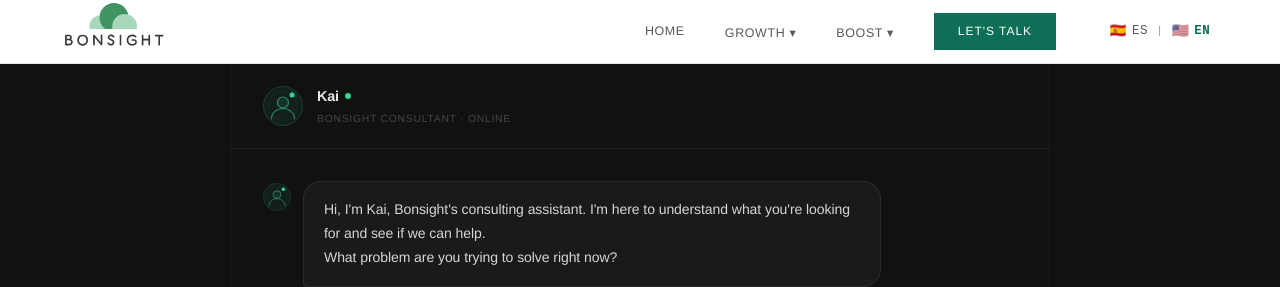
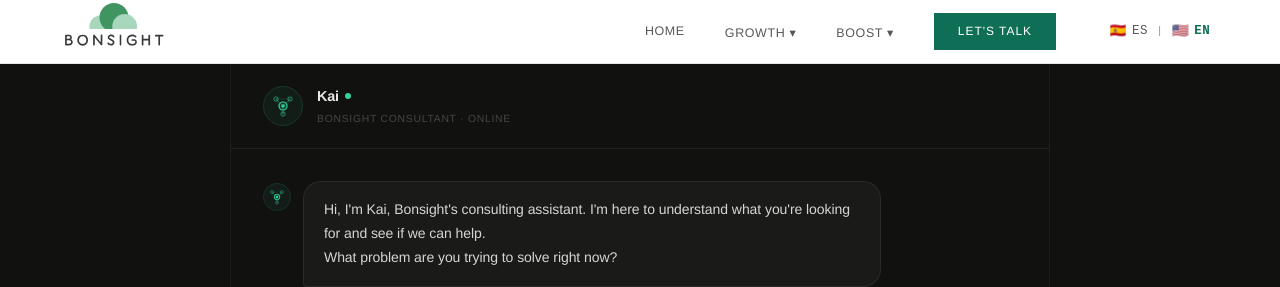
Before and after one commit to bonsight/bonsight-next, a Next.js app: page /en/consulta in a window 1280 px wide. Shown: the top 287 px of the page. Built offline with nearby package versions, Linux system fonts and the light colour scheme.

Commit message:
Web 2.0 Sales chatbot pro

```diff
--- a/app/[locale]/consulta/page.jsx
+++ b/app/[locale]/consulta/page.jsx
@@ -5,6 +5,9 @@ import { usePathname } from 'next/navigation';
 
 const CALENDLY = 'https://calendly.com/rafa-bonsight/30min';
 const WA_NUMBER = '13123509796';
+const MAX_MESSAGES = 20;
+const RESET_HOURS = 24;
+const STORAGE_KEY = 'bsKaiData';
 
 const T = {
   es: {
@@ -15,6 +18,7 @@ const T = {
     ctaWA: 'Escribir por WhatsApp',
     waMsg: 'Hola, vengo del sitio de Bonsight y quisiera continuar la conversación con el equipo.',
     error: 'Algo salió mal. Intenta de nuevo.',
+    limitMsg: 'Has llegado al límite de esta conversación. Para continuar, agenda una llamada o escríbenos por WhatsApp.',
     initialMessage: 'Hola, soy Kai, el asistente de Bonsight. Estoy aquí para entender qué está buscando y ver si podemos ayudarle.\n\n¿Qué problema está intentando resolver en este momento?',
   },
   en: {
@@ -25,6 +29,7 @@ const T = {
     ctaWA: 'Chat on WhatsApp',
     waMsg: 'Hi, I came from the Bonsight website and would like to continue the conversation with the team.',
     error: 'Something went wrong. Please try again.',
+    limitMsg: "You've reached the limit for this conversation. To continue, schedule a call or reach out on WhatsApp.",
     initialMessage: "Hi, I'm Kai, Bonsight's consulting assistant. I'm here to understand what you're looking for and see if we can help.\n\nWhat problem are you trying to solve right now?",
   },
 };
@@ -82,14 +87,20 @@ function renderMessage(text) {
   return result.length ? result : text;
 }
 
-const KaiAvatar = ({ size = 40 }) => (
-  <svg width={size} height={size} viewBox="0 0 40 40" fill="none" xmlns="http://www.w3.org/2000/svg">
-    <circle cx="20" cy="20" r="19.5" fill="rgba(52,211,153,0.07)" stroke="rgba(52,211,153,0.22)" strokeWidth="1"/>
-    <circle cx="20" cy="20" r="14.5" fill="none" stroke="rgba(52,211,153,0.08)" strokeWidth="0.75"/>
-    <circle cx="20" cy="16.5" r="5.5" fill="rgba(52,211,153,0.1)" stroke="rgba(52,211,153,0.6)" strokeWidth="1.2"/>
-    <path d="M8.5 33c0-6.4 5.1-10.5 11.5-10.5S31.5 26.6 31.5 33" stroke="rgba(52,211,153,0.55)" strokeWidth="1.2" strokeLinecap="round" fill="none"/>
-    <circle cx="29" cy="9" r="2.5" fill="#34d399"/>
-    <path d="M29 5.5v1.5M32 7l-1 1M33.5 10h-1.5" stroke="rgba(52,211,153,0.5)" strokeWidth="0.85" strokeLinecap="round"/>
+const KaiAvatar = ({ size = 40, thinking = false }) => (
+  <svg width={size} height={size} viewBox="0 0 40 40" fill="none" xmlns="http://www.w3.org/2000/svg" className={thinking ? 'kai-avatar--thinking' : ''}>
+    <circle cx="20" cy="20" r="19.5" fill="rgba(52,211,153,0.06)" stroke="rgba(52,211,153,0.18)" strokeWidth="1"/>
+    <line x1="13" y1="13" x2="27" y2="13" stroke="rgba(52,211,153,0.18)" strokeWidth="0.9"/>
+    <line x1="13" y1="13" x2="20" y2="28" stroke="rgba(52,211,153,0.18)" strokeWidth="0.9"/>
+    <line x1="27" y1="13" x2="20" y2="28" stroke="rgba(52,211,153,0.18)" strokeWidth="0.9"/>
+    <line x1="13" y1="13" x2="20" y2="20" stroke="rgba(52,211,153,0.38)" strokeWidth="0.9"/>
+    <line x1="27" y1="13" x2="20" y2="20" stroke="rgba(52,211,153,0.38)" strokeWidth="0.9"/>
+    <line x1="20" y1="28" x2="20" y2="20" stroke="rgba(52,211,153,0.38)" strokeWidth="0.9"/>
+    <circle cx="13" cy="13" r="2.2" fill="rgba(52,211,153,0.1)" stroke="rgba(52,211,153,0.5)" strokeWidth="1" className="kai-node kai-node--1"/>
+    <circle cx="27" cy="13" r="2.2" fill="rgba(52,211,153,0.1)" stroke="rgba(52,211,153,0.5)" strokeWidth="1" className="kai-node kai-node--2"/>
+    <circle cx="20" cy="28" r="2.2" fill="rgba(52,211,153,0.1)" stroke="rgba(52,211,153,0.5)" strokeWidth="1" className="kai-node kai-node--3"/>
+    <circle cx="20" cy="20" r="4" fill="rgba(52,211,153,0.15)" stroke="#34d399" strokeWidth="1.2"/>
+    <circle cx="20" cy="20" r="1.8" fill="#34d399" className="kai-dot"/>
   </svg>
 );
 
@@ -111,6 +122,24 @@ const IconWA = () => (
   </svg>
 );
 
+function readStorage() {
+  try {
+    const d = JSON.parse(localStorage.getItem(STORAGE_KEY) || '{}');
+    const expired = d.resetAt && Date.now() > d.resetAt;
+    if (expired) return { count: 0, resetAt: null };
+    return { count: d.count || 0, resetAt: d.resetAt || null };
+  } catch {
+    return { count: 0, resetAt: null };
+  }
+}
+
+function writeStorage(count) {
+  try {
+    const resetAt = Date.now() + RESET_HOURS * 3600 * 1000;
+    localStorage.setItem(STORAGE_KEY, JSON.stringify({ count, resetAt }));
+  } catch {}
+}
+
 export default function ConsultaPage() {
   const pathname = usePathname();
   const locale = pathname?.startsWith('/es') ? 'es' : 'en';
@@ -122,10 +151,18 @@ export default function ConsultaPage() {
   const [input, setInput] = useState('');
   const [loading, setLoading] = useState(false);
   const [showCta, setShowCta] = useState(false);
+  const [limited, setLimited] = useState(false);
   const bottomRef = useRef(null);
   const inputRef = useRef(null);
+  const msgCountRef = useRef(0);
 
   const assistantCount = messages.filter((m) => m.role === 'assistant').length;
+
+  useEffect(() => {
+    const { count } = readStorage();
+    msgCountRef.current = count;
+    if (count >= MAX_MESSAGES) { setLimited(true); setShowCta(true); }
+  }, []);
 
   useEffect(() => {
     bottomRef.current?.scrollIntoView({ behavior: 'smooth' });
@@ -141,7 +178,12 @@ export default function ConsultaPage() {
 
   const send = async (text) => {
     const question = (text || input).trim();
-    if (!question || loading) return;
+    if (!question || loading || limited) return;
+
+    const newCount = msgCountRef.current + 1;
+    msgCountRef.current = newCount;
+    writeStorage(newCount);
+    if (newCount >= MAX_MESSAGES) { setLimited(true); setShowCta(true); }
 
     const newMessages = [...messages, { role: 'user', content: question }];
     setMessages(newMessages);
@@ -164,6 +206,7 @@ export default function ConsultaPage() {
       setMessages((prev) => [...prev, { role: 'assistant', content: t.error }]);
     } finally {
       setLoading(false);
+      setTimeout(() => inputRef.current?.focus(), 50);
     }
   };
 
@@ -172,7 +215,7 @@ export default function ConsultaPage() {
       <div className="consulta-chat">
 
         <div className="consulta-chat-header">
-          <KaiAvatar size={40} />
+          <KaiAvatar size={40} thinking={loading} />
           <div>
             <div className="consulta-chat-name">
               Kai
@@ -199,7 +242,7 @@ export default function ConsultaPage() {
           {loading && (
             <div className="consulta-msg consulta-msg--assistant">
               <div className="consulta-msg-avatar">
-                <KaiAvatar size={28} />
+                <KaiAvatar size={28} thinking={true} />
               </div>
               <div className="consulta-bubble consulta-bubble--loading">
                 <span /><span /><span />
@@ -210,6 +253,9 @@ export default function ConsultaPage() {
           <div ref={bottomRef} />
         </div>
 
+        {limited ? (
+          <div className="consulta-limit">{t.limitMsg}</div>
+        ) : (
           <div className="consulta-footer">
             <input
               ref={inputRef}
@@ -228,6 +274,7 @@ export default function ConsultaPage() {
               <IconSend />
             </button>
           </div>
+        )}
 
         {showCta && (
           <div className="consulta-cta">
--- a/app/globals.css
+++ b/app/globals.css
@@ -819,6 +819,13 @@ a.svc-card { text-decoration: none; color: inherit; }
 .consulta-bubble--loading span{width:5px;height:5px;border-radius:50%;background:rgba(52,211,153,0.4);animation:chatDot 1.3s ease-in-out infinite}
 .consulta-bubble--loading span:nth-child(2){animation-delay:0.2s}
 .consulta-bubble--loading span:nth-child(3){animation-delay:0.4s}
+@keyframes kaiNodeSeq{0%,60%,100%{opacity:0.4;transform:scale(1)}30%{opacity:1;transform:scale(1.35)}}
+@keyframes kaiDotBreath{0%,100%{opacity:0.7;transform:scale(1)}50%{opacity:1;transform:scale(1.3)}}
+.kai-avatar--thinking .kai-node{animation:kaiNodeSeq 1.8s ease-in-out infinite;transform-box:fill-box;transform-origin:center}
+.kai-avatar--thinking .kai-node--1{animation-delay:0s}
+.kai-avatar--thinking .kai-node--2{animation-delay:0.6s}
+.kai-avatar--thinking .kai-node--3{animation-delay:1.2s}
+.kai-avatar--thinking .kai-dot{animation:kaiDotBreath 0.9s ease-in-out infinite;transform-box:fill-box;transform-origin:center}
 .kai-num{color:#34d399;font-weight:600;letter-spacing:-0.015em}
 .kai-bold{color:rgba(255,255,255,0.92);font-weight:600}
 .kai-para{margin-top:0.5em}
@@ -832,6 +839,7 @@ a.svc-card { text-decoration: none; color: inherit; }
 .consulta-cta-primary:hover{background:var(--accent-mid)}
 .consulta-cta-wa{display:inline-flex;align-items:center;gap:0.5rem;background:rgba(37,211,102,0.09);border:1px solid rgba(37,211,102,0.22);color:rgba(37,211,102,0.9);padding:0.7rem 1.375rem;border-radius:8px;font-size:0.825rem;font-weight:500;text-decoration:none;transition:all 0.15s;letter-spacing:-0.005em}
 .consulta-cta-wa:hover{background:rgba(37,211,102,0.17);border-color:rgba(37,211,102,0.38)}
+.consulta-limit{padding:1.125rem 2rem;border-top:1px solid rgba(255,255,255,0.06);font-size:0.8rem;color:rgba(255,255,255,0.35);text-align:center;flex-shrink:0;font-family:var(--mono);letter-spacing:0.02em}
 .consulta-footer{display:flex;align-items:center;gap:0.625rem;padding:1.125rem 2rem;border-top:1px solid rgba(255,255,255,0.06);flex-shrink:0}
 .consulta-input{flex:1;background:rgba(255,255,255,0.04);border:1px solid rgba(255,255,255,0.08);border-radius:12px;color:rgba(255,255,255,0.88);font-size:0.875rem;padding:0.8rem 1.125rem;outline:none;transition:border-color 0.15s,background 0.15s;font-family:inherit;letter-spacing:-0.005em}
 .consulta-input::placeholder{color:rgba(255,255,255,0.18)}
```
Lines whose indentation alone changed are shown as unchanged.
